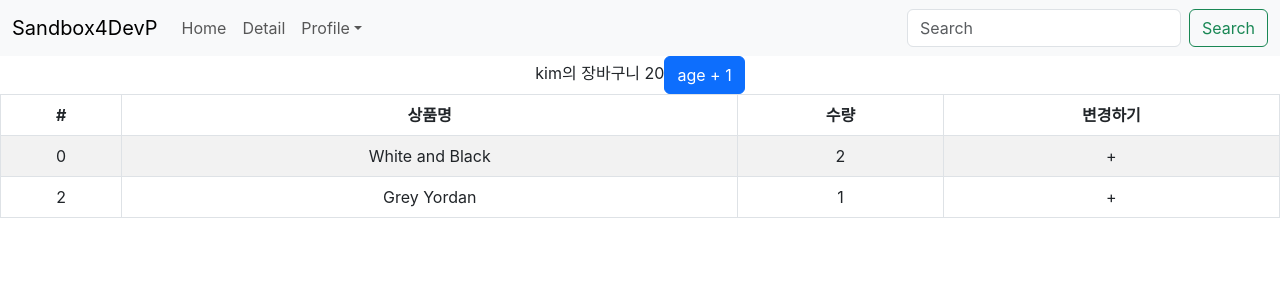
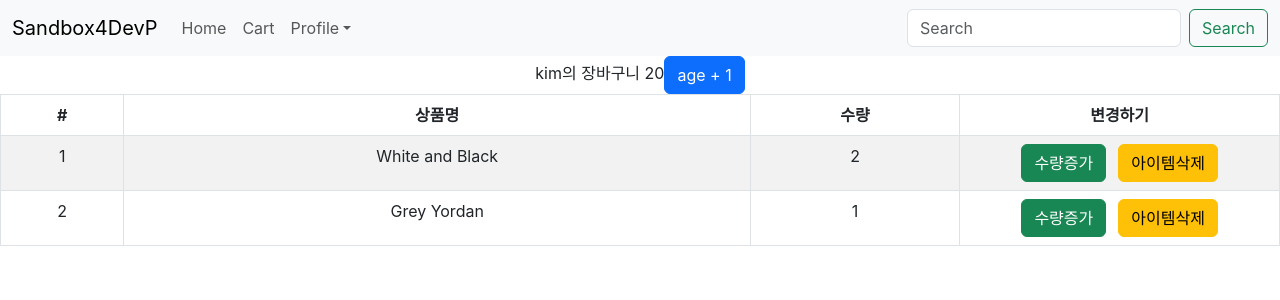
Before and after one commit to Parkdev/react_shop, a React (Create React App) app: page /cart in a window 1280 px wide. Shown: the top 300 px of the page. Built offline with nearby package versions, Linux system fonts and the light colour scheme.

Commit message:
Cart 항목 삭제, 중복 추가 방지 기능 추가

```diff
--- a/src/App.js
+++ b/src/App.js
@@ -62,7 +62,7 @@ function App() {
 
             <Nav className="me-auto">
               <Nav.Link onClick={() => { navigate('/') }}>Home</Nav.Link>
-              <Nav.Link onClick={() => { navigate('/detail') }}>Detail</Nav.Link>
+              <Nav.Link onClick={() => { navigate('/cart') }}>Cart</Nav.Link>
               <NavDropdown title="Profile" id="basic-nav-dropdown">
                 <NavDropdown.Item href="#action/3.1">Action</NavDropdown.Item>
                 <NavDropdown.Item href="#action/3.2">
--- a/src/pages/Cart.js
+++ b/src/pages/Cart.js
@@ -1,7 +1,7 @@
 import { Table } from 'react-bootstrap'
 import { useDispatch, useSelector } from 'react-redux'
 import { changeName, increaseAge } from '../store/userSlice.js'
-import { increaseCount } from '../store.js'
+import { deleteItem, increaseCount } from '../store.js'
 
 function Cart() {
 
@@ -20,7 +20,7 @@ function Cart() {
                         <th>#</th>
                         <th>상품명</th>
                         <th>수량</th>
-                        <th>변경하기</th>
+                        <th style={{'width': '25%'}}>변경하기</th>
                     </tr>
                 </thead>
                 <tbody>
@@ -28,11 +28,12 @@ function Cart() {
                         itemsState.map((item, index) => {
                             return (
                                 <tr>
-                                    <td>{item.id}</td>
+                                    <td>{index+1}</td>
                                     <td>{item.name}</td>
                                     <td>{item.count}</td>
                                     <td>
-                                        <button onClick={()=>dispatch(increaseCount(item.id)) }>+</button>
+                                        <button className='btn btn-success mr-3' onClick={()=>dispatch(increaseCount(item.id)) }>수량증가</button>
+                                        <button className='btn btn-warning' onClick={()=>dispatch(deleteItem(item.id)) }>아이템삭제</button>
                                     </td>
                                 </tr>
                             )
--- a/src/pages/Detail.js
+++ b/src/pages/Detail.js
@@ -2,7 +2,7 @@ import { useContext, useEffect, useState } from "react"
 import { useNavigate, useParams } from "react-router-dom"
 import styled from 'styled-components'
 import { Nav } from 'react-bootstrap';
-import { useDispatch, useSelector } from 'react-redux'
+import { useDispatch} from 'react-redux'
 
 //부모 component에서 가져온 stock를 써보자 (Context API)
 import {Context1} from './../App.js'
@@ -73,7 +73,7 @@ function Detail(props) {
   let {stock, shoes} = useContext(Context1)
 
   // addItem 사용하기 예제
-  let itemsState = useSelector((state) => state.items)
+  // let itemsState = useSelector((state) => state.items)
   let dispatch = useDispatch()
 
   // navigate 사용
@@ -104,7 +104,7 @@ function Detail(props) {
           <p>{찾은상품.content}</p>
           <p>{찾은상품.price}</p>
           {/* addItem 추가하기 */}
-          <button className="btn btn-danger" onClick={()=>{dispatch(addItem(찾은상품)); window.alert('장바구니 추가'); navigate('/cart')}}>주문하기</button>
+          <button className="btn btn-danger" onClick={()=>{dispatch(addItem(찾은상품)); navigate('/cart')}}>주문하기</button>
         </div>
       </div>
 
--- a/src/store.js
+++ b/src/store.js
@@ -33,17 +33,30 @@ let items = createSlice({
     reducers: {
         // 예제: Cart의 수량 그리고 수량 변경 함수를 넣어보자
         increaseCount(state, action) {
-            state.find((x) => x.id == action.payload).count += 1;
+            // state.find((x) => x.id == action.payload).count++
+            // findIndex를 사용해보자
+            let index = state.findIndex((a) =>a.id == action.payload);
+            state[index].count++;
         },
+        // 0124 예제. 중복 아이템 추가 방지 기능을 추가해보자
         addItem (state, action) {
-            let item = { id: action.payload.id, name: action.payload.title, count: 1}
-            state.push(item)
-        }
+            if (state.find((a)=>a.name == action.payload.title)) {
+                window.alert('아이템이 중복되었습니다.')
+            } else {
+                let item = { id: action.payload.id, name: action.payload.title, count: 1};
+                state.push(item);
+                window.alert('아이템 추가 성공')
+            }
+        },
+        deleteItem (state, action) {
+            let index = state.findIndex((a) => a.name == action.payload);
+            state.splice(index,1);
+        },
     }
 
 })
 
-export let { increaseCount, addItem } = items.actions;
+export let { increaseCount, addItem, deleteItem } = items.actions;
 
 export default configureStore({
     reducer: {
```
